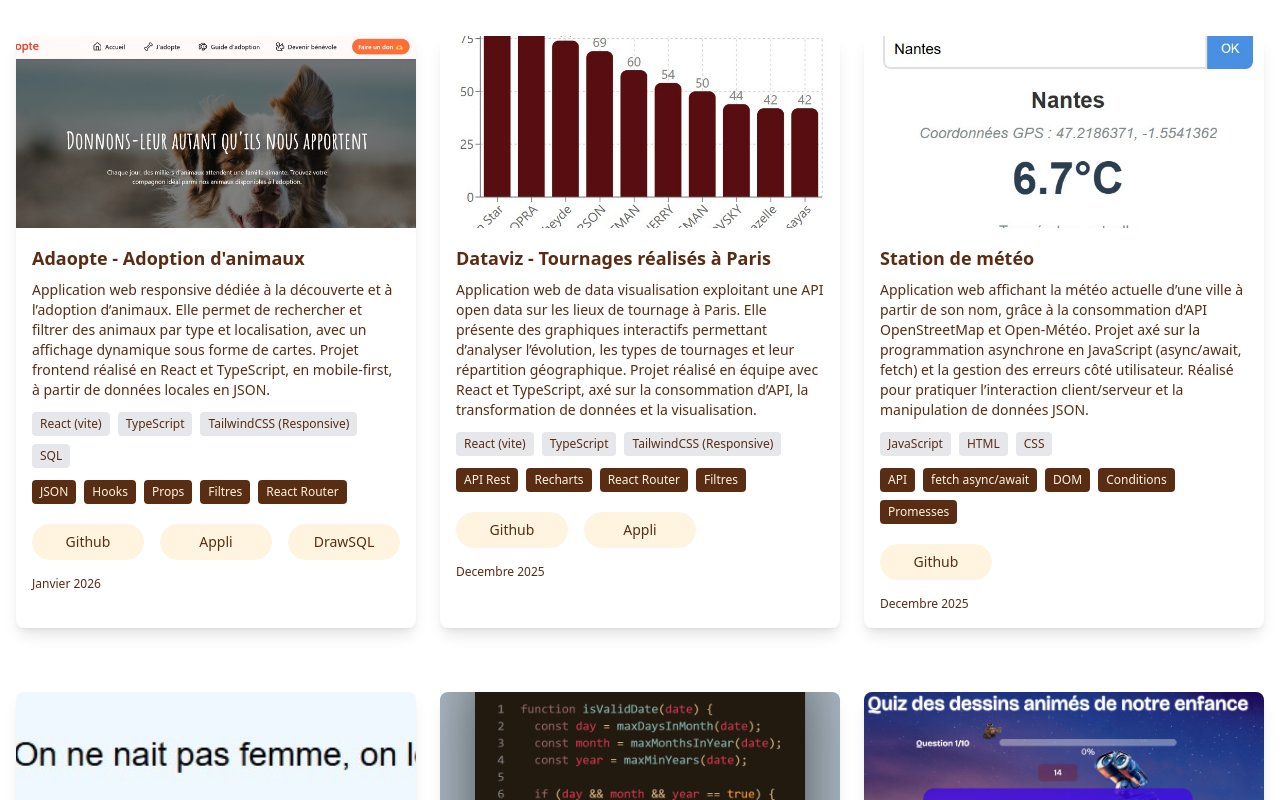
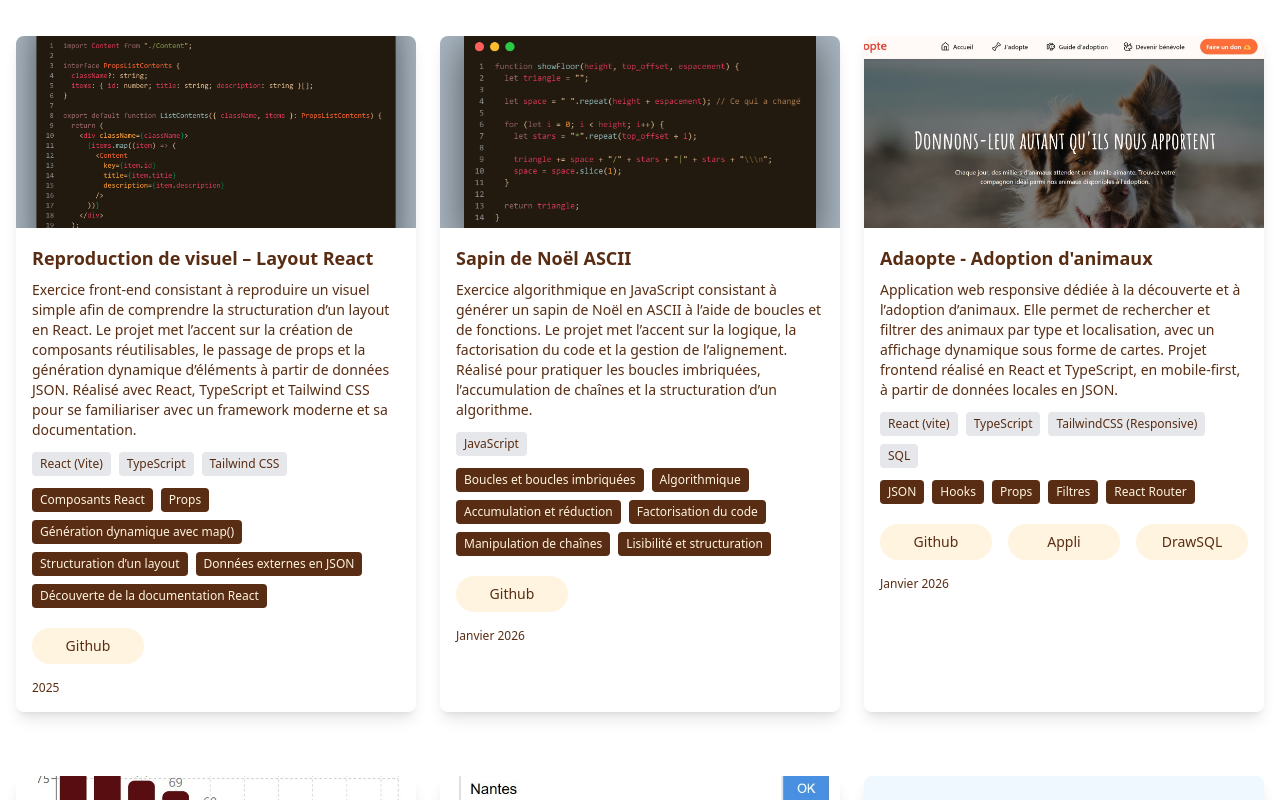
Before and after one commit to JeannePeuron/portfoliov2, a React (Vite) app: page / in a window 1280 px wide. Shown: the top 800 px of the page. Built offline with nearby package versions, Linux system fonts and the light colour scheme.

Commit message:
feat : add Sapin + Layout React

```diff
--- a/src/App.tsx
+++ b/src/App.tsx
@@ -1,10 +1,10 @@
 import "./App.css";
-import ListCards from "./components/ListCards";
+import HomePage from "./pages/HomePage";
 
 function App() {
   return (
     <div>
-      <ListCards></ListCards>
+      <HomePage></HomePage>
     </div>
   );
 }
--- a/src/data/cardsData.json
+++ b/src/data/cardsData.json
@@ -1,4 +1,42 @@
 [
+  {
+    "id": "layout-react-reproduction",
+    "picture": "/layout-react.png",
+    "name": "Reproduction de visuel – Layout React",
+    "description": "Exercice front-end consistant à reproduire un visuel simple afin de comprendre la structuration d’un layout en React.\nLe projet met l’accent sur la création de composants réutilisables, le passage de props et la génération dynamique d’éléments à partir de données JSON.\nRéalisé avec React, TypeScript et Tailwind CSS pour se familiariser avec un framework moderne et sa documentation.",
+    "technologies": ["React (Vite)", "TypeScript", "Tailwind CSS"],
+    "learnings": [
+      "Composants React",
+      "Props",
+      "Génération dynamique avec map()",
+      "Structuration d’un layout",
+      "Données externes en JSON",
+      "Découverte de la documentation React"
+    ],
+    "links": {
+      "github": "https://github.com/JeannePeuron/framework"
+    },
+    "date": "2025"
+  },
+  {
+    "id": "sapin-ascii-js",
+    "picture": "/sapin-ascii.png",
+    "name": "Sapin de Noël ASCII",
+    "description": "Exercice algorithmique en JavaScript consistant à générer un sapin de Noël en ASCII à l’aide de boucles et de fonctions.\nLe projet met l’accent sur la logique, la factorisation du code et la gestion de l’alignement.\nRéalisé pour pratiquer les boucles imbriquées, l’accumulation de chaînes et la structuration d’un algorithme.",
+    "technologies": ["JavaScript "],
+    "learnings": [
+      "Boucles et boucles imbriquées",
+      "Algorithmique",
+      "Accumulation et réduction",
+      "Factorisation du code",
+      "Manipulation de chaînes",
+      "Lisibilité et structuration"
+    ],
+    "links": {
+      "github": "https://github.com/JeannePeuron/ChristmasTree"
+    },
+    "date": "Janvier 2026"
+  },
   {
     "id": "petadopte",
     "picture": "/petadopte.jpg",
--- a/src/pages/HomePage.tsx
+++ b/src/pages/HomePage.tsx
@@ -0,0 +1,9 @@
+import ListCards from "../components/ListCards";
+
+export default function HomePage() {
+  return (
+    <div>
+      <ListCards></ListCards>
+    </div>
+  );
+}
```
Also changed, not shown: public/layout-react.png (added), public/sapin-ascii.png (added).
